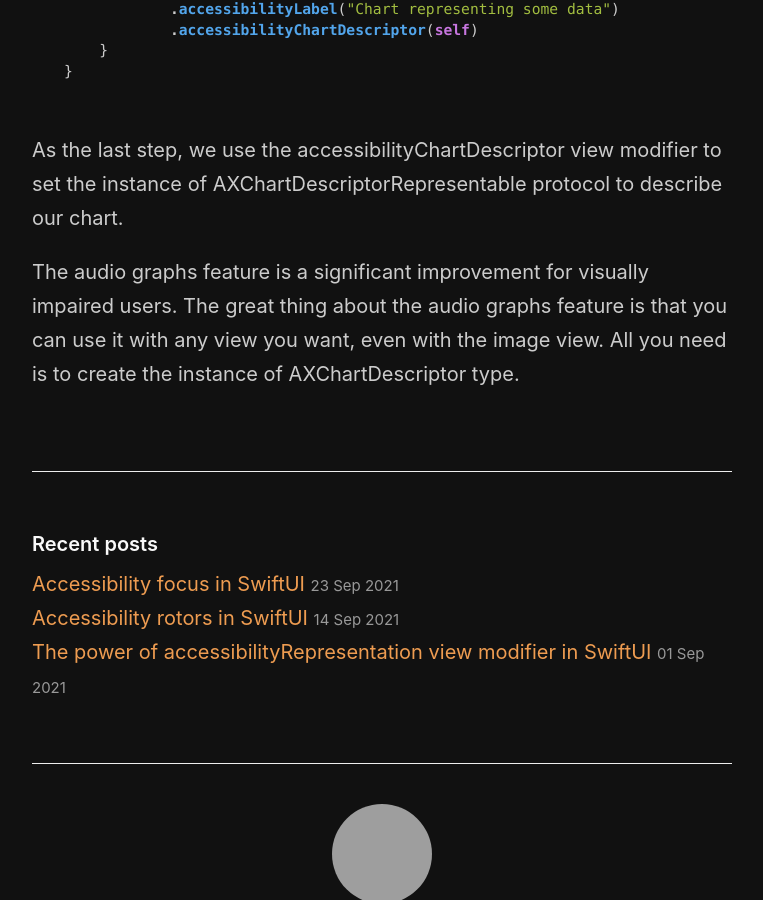
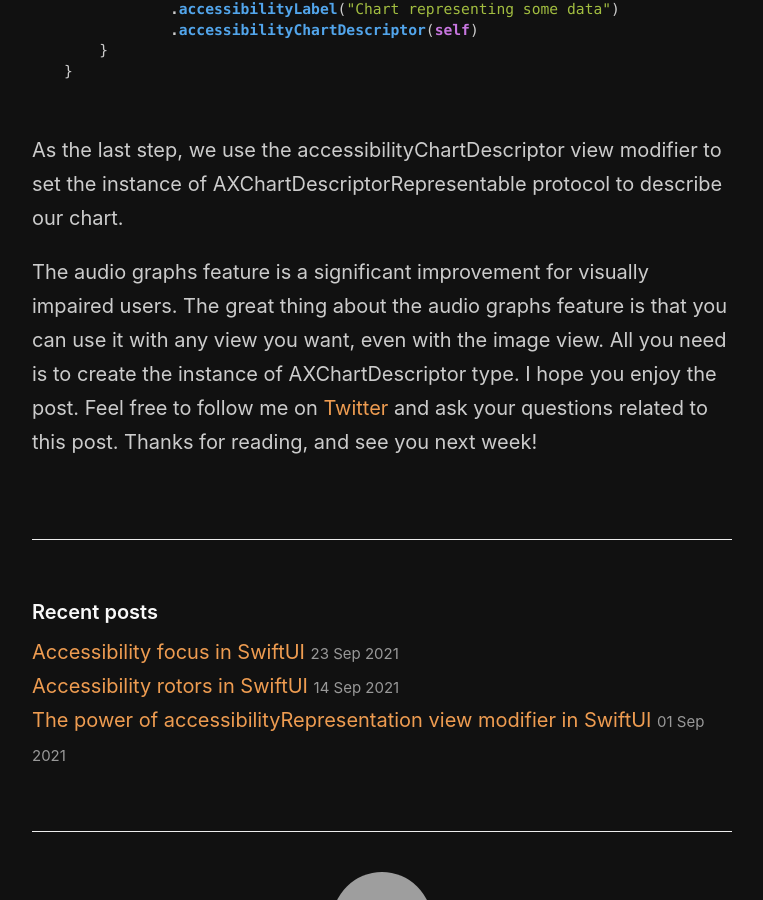
Before and after one commit to mecid/mecid.github.io, a Jekyll site: the page built from _posts/2021-09-29-audio-graphs-in-swiftui.md, in a window 1280 px wide and 900 px high, scrolled down 4214 px, cut to the strip 0-900 px from the top of the window. Shown: the whole strip, without its empty margins (258-1021 px from the left). Built offline with Jekyll 4.4.1, drawn with Linux system fonts in a browser that asks for light colours; grey boxes are pictures that could not be loaded.

Commit message:
conclusion added to audio graphs post

```diff
--- a/_posts/2021-09-29-audio-graphs-in-swiftui.md
+++ b/_posts/2021-09-29-audio-graphs-in-swiftui.md
@@ -130,4 +130,4 @@ struct ContentView: View {
 
 As the last step, we use the accessibilityChartDescriptor view modifier to set the instance of AXChartDescriptorRepresentable protocol to describe our chart.
 
-The audio graphs feature is a significant improvement for visually impaired users. The great thing about the audio graphs feature is that you can use it with any view you want, even with the image view. All you need is to create the instance of AXChartDescriptor type.
+The audio graphs feature is a significant improvement for visually impaired users. The great thing about the audio graphs feature is that you can use it with any view you want, even with the image view. All you need is to create the instance of AXChartDescriptor type. I hope you enjoy the post. Feel free to follow me on [Twitter](https://twitter.com/mecid) and ask your questions related to this post. Thanks for reading, and see you next week!
```
